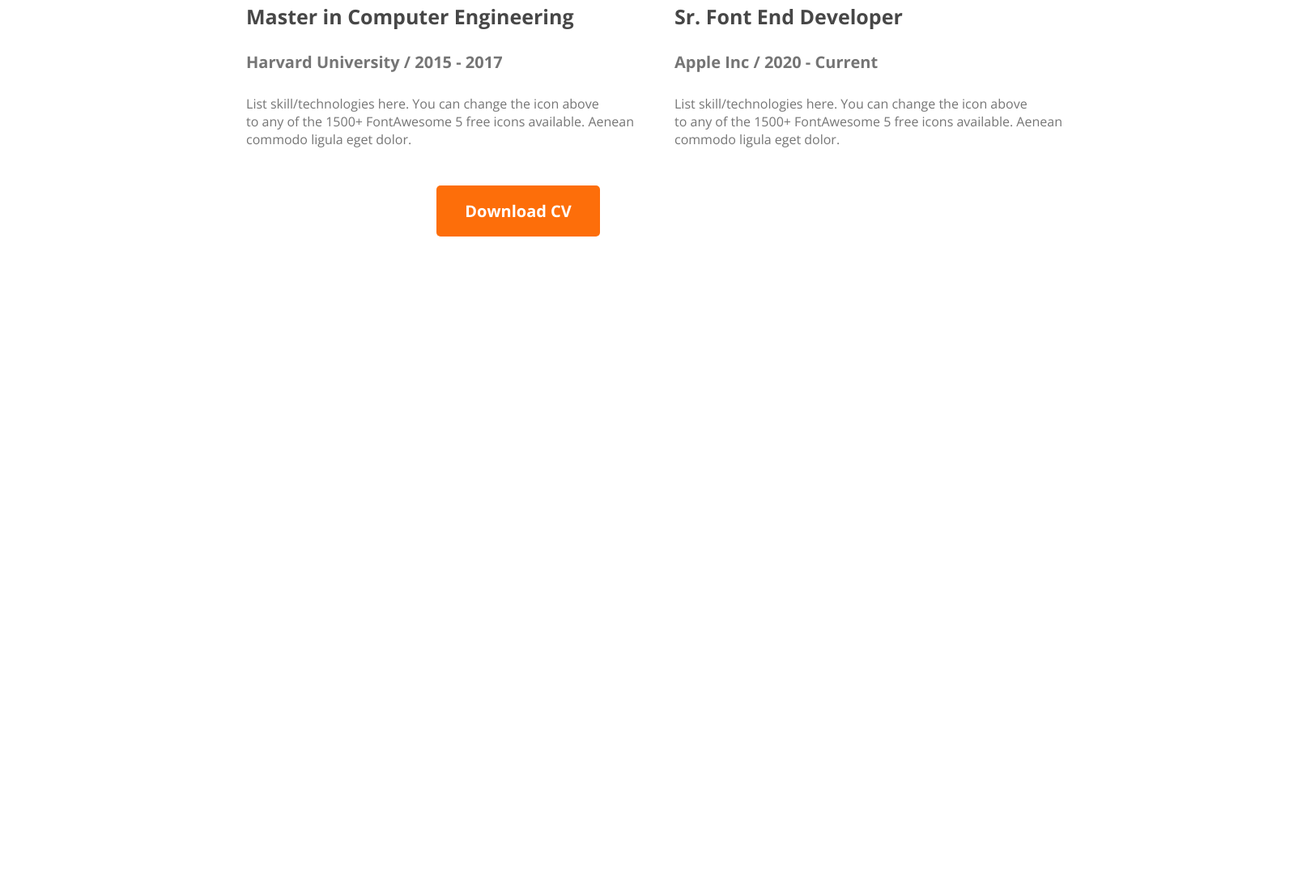
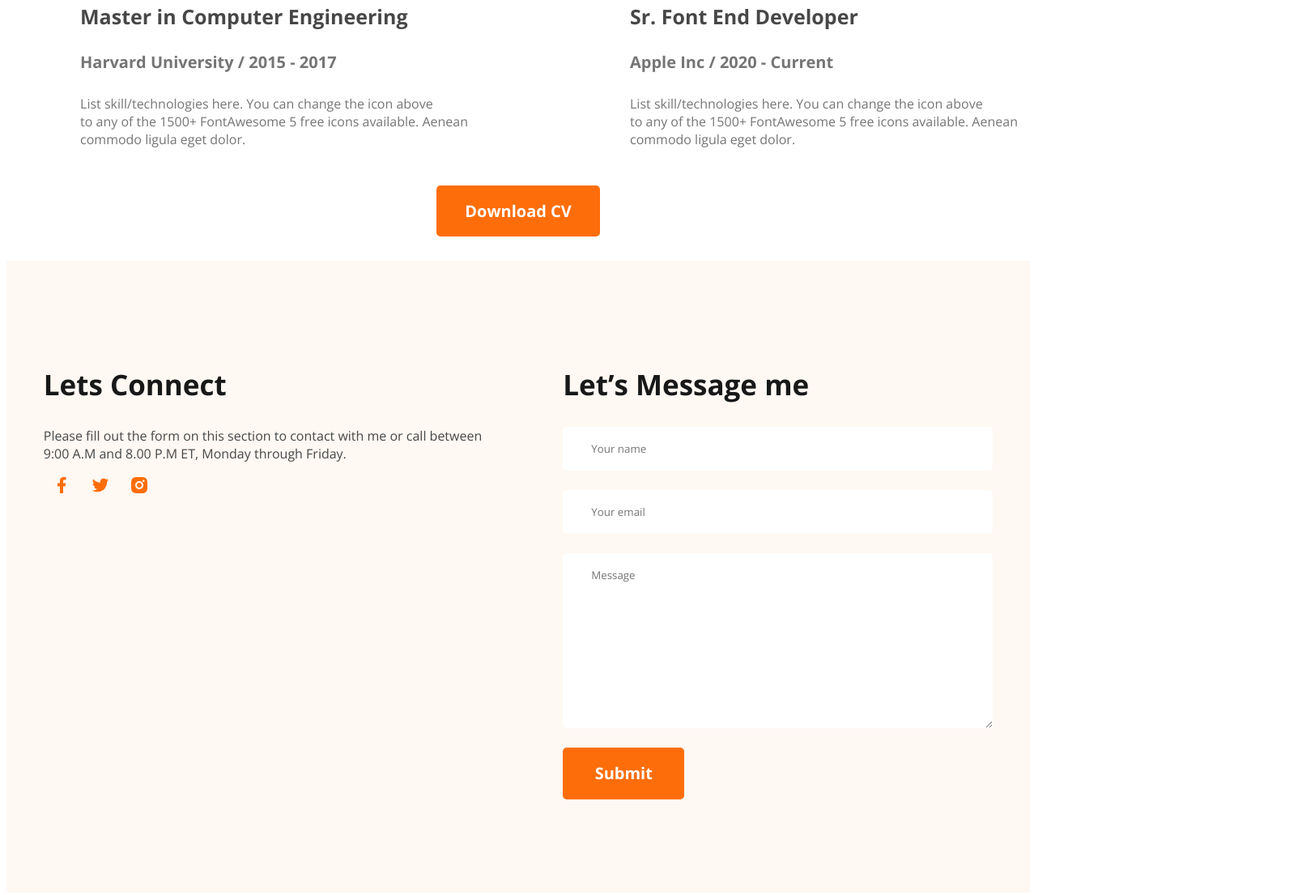
Before and after one commit to muhammadsaif7717/Project-2, a plain HTML site: page index.html in a window 1280 px wide. Shown: the part 3117-4222 px from the top of the page at 81% size, 1608 px wide, since content can reach past the window. Before the commit the page ends 3417 px from the top, so only its background shows below. Drawn offline with nearby package versions, Linux system fonts and the light colour scheme.

Commit message:
finished' git commit -m finished git init git commit -m finished

```diff
--- a/index.html
+++ b/index.html
@@ -134,7 +134,27 @@
             <button class="btn-praimary cv-btn">Download CV</button>
         </section>
 
-
+        <!-- section message -->
+        <section class="message">
+            <div class="message-container">
+                <div class="msg-clm">
+                    <h1>Lets Connect</h1>
+                    <p>Please fill out the form on this section to contact with me or call between <br> 9:00 A.M and 8.00 P.M ET, Monday through Friday.</p>
+                    <div class="social-links">
+                        <a href="#"><img src="images/icons/facebook.png" alt="fb"></a>
+                        <a href="#"><img src="images/icons/twitter.png" alt="ttr"></a>
+                        <a href="#"><img src="images/icons/insta.png" alt="insa"></a>
+                    </div>
+            </div>
+                <div class="msg-clm">
+                    <h1>Let’s Message me</h1>
+                    <input type="text" name="name" id="name" placeholder="Your name">
+                    <input type="email" name="email" id="email" placeholder="Your email">
+                    <textarea name="message" id="message" cols="30" rows="10" placeholder="Message"></textarea>
+                    <input type="submit" id="submit" value="Submit">
+                </div>
+            </div>
+        </section>
 
     </main>
     <footer>
--- a/stayles/protfolio.css
+++ b/stayles/protfolio.css
@@ -186,7 +186,8 @@ font-weight: 400;
 .resume-container{
     display: flex;
     justify-content: center;
-    width: 1600px;
+    width: 1340px;
+    margin: 0 auto;
 }
 .resume-title{
     margin-top: 130px;
@@ -196,7 +197,10 @@ font-weight: 400;
     font-weight: 700;
 }
 .resume-colm:last-child{
-    margin-left: 50px;
+    margin-left: 100px;
+}
+.resume-colm:first-child{
+    margin-right: 100px;
 }
 .resume-colm>h2{
     color: #474747;
@@ -225,3 +229,53 @@ font-weight: 400;
     justify-content: center;
     margin-top: 30px;
 }
+
+.message-container{
+    display: flex;
+    justify-content: center;
+    height: 780px;
+    background: #FFF8F3;
+    margin: 30px auto 0 auto;
+}
+.msg-clm{
+    margin-top: 100px;
+}
+.msg-clm:last-child{
+    margin-left: 100px;
+}
+.msg-clm>h1{
+    color: #181818;
+
+    font-size: 35px;l;
+    font-weight: 700;
+}
+.msg-clm>p{
+    color: #474747;
+    font-size: 16px;
+    font-weight: 400;
+}
+.social-links>a{
+    padding: 20px 10px;
+}
+
+#name,#email, textarea{
+    width: 461px;
+    padding: 18px 35px ;
+    border-radius: 5px;
+    background: #FFF;
+    display: block;
+    border: none;
+    margin: 24px 0;
+}
+
+#submit{
+    width: 150px;
+    height: 64px;
+    border-radius: 5px;
+    background: #FD6E0A;
+    border: none;
+    color: #FFF;
+    text-align: center;
+    font-size: 20px;
+    font-weight: 700;
+}
```
